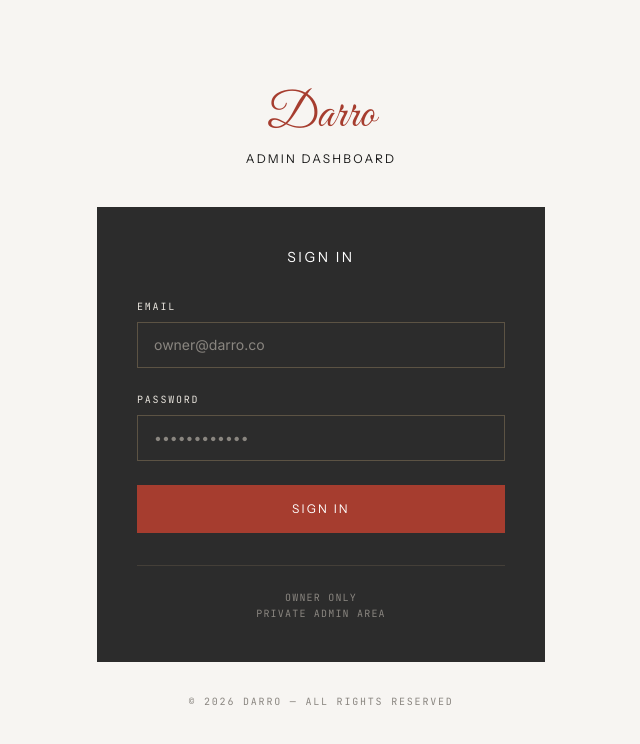
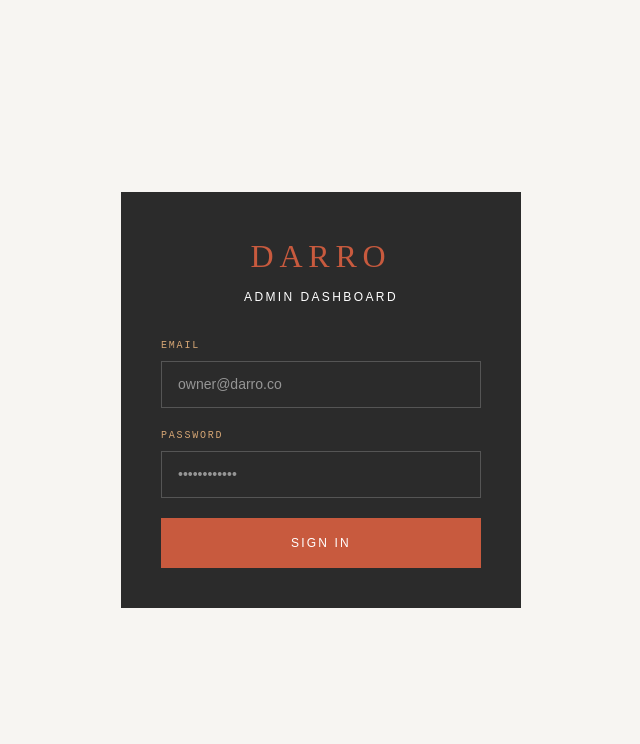
Before and after one commit to darrentaremwa366-commits/darro-ug, a Next.js app: page /admin/login in a window 1280 px wide. Shown: the top 744 px of the page, without its empty margins (319-959 px from the left). Built offline with nearby package versions, Linux system fonts and the light colour scheme.

Commit message:
Simplify admin login to pure HTML form - zero imports

```diff
--- a/app/admin/login/page.tsx
+++ b/app/admin/login/page.tsx
@@ -1,8 +1,23 @@
-import AdminLogin from "./AdminLogin";
-
-export const dynamic = "force-dynamic";
-export const fetchCache = "force-no-store";
-
 export default function AdminLoginPage() {
-  return <AdminLogin />;
+  return (
+    <div style={{ minHeight: '100vh', display: 'flex', alignItems: 'center', justifyContent: 'center', background: '#F7F5F2', padding: 24 }}>
+      <div style={{ width: '100%', maxWidth: 400, background: '#2B2B2B', padding: '40px' }}>
+        <h1 style={{ fontFamily: 'serif', fontSize: 32, color: '#C85A3E', textAlign: 'center', margin: 0, marginBottom: 8 }}>Darro</h1>
+        <h2 style={{ fontFamily: 'sans-serif', fontSize: 12, color: '#fff', textAlign: 'center', letterSpacing: '0.2em', textTransform: 'uppercase', marginBottom: 32 }}>Admin Dashboard</h2>
+        <form action="/api/auth/login" method="POST" style={{ display: 'flex', flexDirection: 'column', gap: 20 }}>
+          <div>
+            <label style={{ display: 'block', fontFamily: 'monospace', fontSize: 10, letterSpacing: '0.18em', textTransform: 'uppercase', color: '#D4A574', marginBottom: 8 }}>Email</label>
+            <input type="email" name="email" required placeholder="owner@darro.co" style={{ width: '100%', background: 'transparent', border: '1px solid #555', color: '#fff', padding: '12px 16px', fontFamily: 'sans-serif', fontSize: 14 }} />
+          </div>
+          <div>
+            <label style={{ display: 'block', fontFamily: 'monospace', fontSize: 10, letterSpacing: '0.18em', textTransform: 'uppercase', color: '#D4A574', marginBottom: 8 }}>Password</label>
+            <input type="password" name="password" required placeholder="••••••••••••" style={{ width: '100%', background: 'transparent', border: '1px solid #555', color: '#fff', padding: '12px 16px', fontFamily: 'sans-serif', fontSize: 14 }} />
+          </div>
+          <button type="submit" style={{ width: '100%', background: '#C85A3E', color: '#fff', padding: '16px', fontFamily: 'sans-serif', fontSize: 12, letterSpacing: '0.18em', textTransform: 'uppercase', border: 'none', cursor: 'pointer' }}>
+            Sign In
+          </button>
+        </form>
+      </div>
+    </div>
+  );
 }
```
